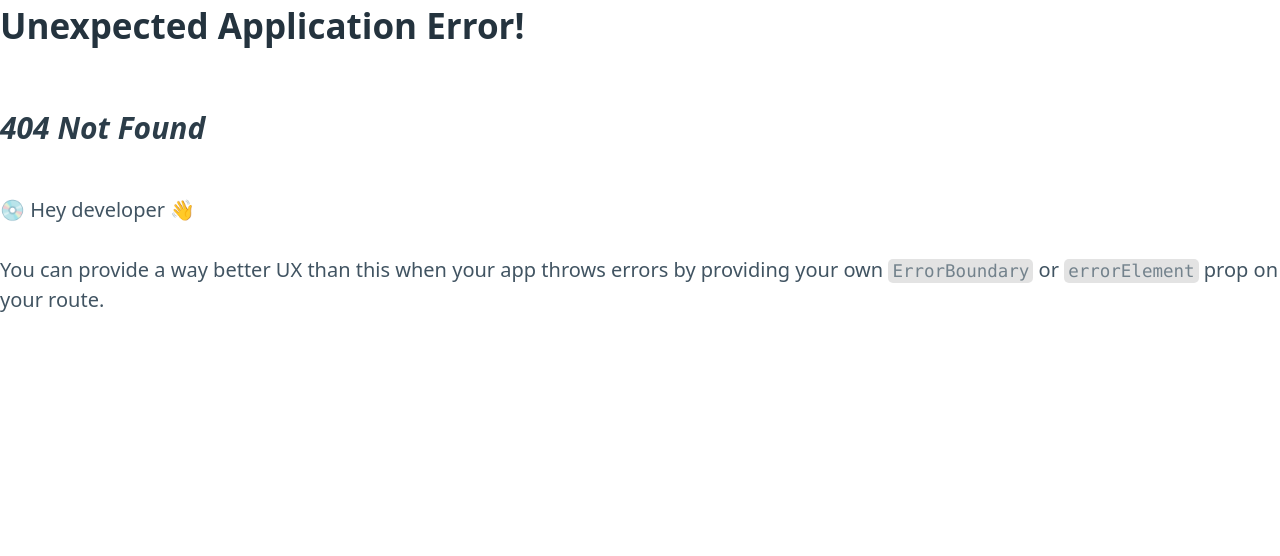
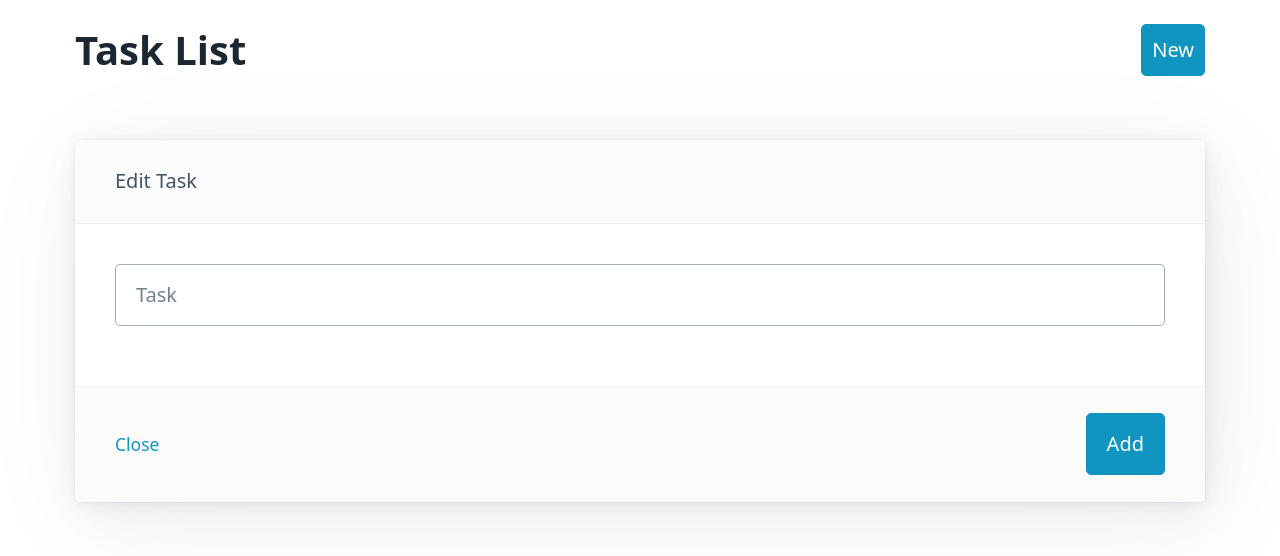
Before and after one commit to danielschmitz/react-tasks, a React (Vite) app: page /edit-task/1 in a window 1280 px wide. Before the commit this address had no page. Shown: the top 556 px of the page. Built offline with nearby package versions, Linux system fonts and the light colour scheme; no server answers.

Commit message:
Load Task to edit

```diff
--- a/src/App.jsx
+++ b/src/App.jsx
@@ -13,7 +13,6 @@ export default function App() {
 
   const location = useLocation() // hack to reload data every time the page is re-rendered
   useEffect(() => {
-    console.log('refresh')
     service
       .getAll()
       .then(response => response.json())
--- /dev/null
+++ b/src/pages/edit-task.jsx
@@ -0,0 +1,52 @@
+import { Link, useLocation, useNavigate, useParams } from 'react-router-dom'
+import { useEffect, useState } from "react"
+import service from '../service'
+
+export default function EditTask() {
+
+    const [task, setTask] = useState({
+        id:0,title:'',done:false
+    })
+
+    const  { id } = useParams();
+
+    const location = useLocation()
+    useEffect(() => {
+        service
+            .getTask(id)
+            .then(response => response.json())
+            .then(data => setTask(data))
+    }, [location.key])
+
+    const navigate = useNavigate();
+
+    const handleChange = (e) => {
+        setTask({ ...task, [e.target.name]: e.target.value })
+    }
+
+    const handleTaskAdd = (e) => {
+        e.preventDefault()
+        service.create(task).then(() => navigate('/'))
+    }
+
+    return <>
+        <article>
+            <header>Edit Task</header>
+            <form>
+                <input type="text"
+                    value={task.title}
+                    onChange={handleChange}
+                    id="title"
+                    name="title"
+                    placeholder="Task"
+                    required />
+            </form>
+            <footer>
+                <div style={{ display: 'flex', justifyContent: 'space-between', alignItems: 'center' }}>
+                    <small><Link to='/'>Close</Link></small>
+                    <a role="button" href="#" onClick={handleTaskAdd}>Add</a>
+                </div>
+            </footer>
+        </article>
+    </>
+};
--- a/src/router.jsx
+++ b/src/router.jsx
@@ -1,6 +1,7 @@
-import { createBrowserRouter } from "react-router-dom"
+import { useParams } from "react-router-dom"
 import App from "./App"
 import config from "./config"
+import EditTask from "./pages/edit-task"
 import HelloWorld from "./pages/hello-world"
 import NewTask from "./pages/new-task"
 import service from "./service"
@@ -9,7 +10,6 @@ export default [
     {
         path: "/",
         element: <App />,
-        loader: () => service.getAll(),
         children: [
             {
                 path: "/hello-world",
@@ -18,6 +18,10 @@ export default [
             {
                 path: "/new-task",
                 element: <NewTask />
+            },
+            {
+                path: "/edit-task/:id",
+                element: <EditTask />
             }
         ]
     },
--- a/src/service.js
+++ b/src/service.js
@@ -3,6 +3,9 @@ import config from "./config"
 const service = {
     getAll: () => {
         return fetch(`${config.api}/tasks?_sort=id&_order=desc`)
+    },
+    getTask: (id) => {
+        return fetch(`${config.api}/tasks/${id}`)
     },
     update: task => {
         const requestOptions = {
```
